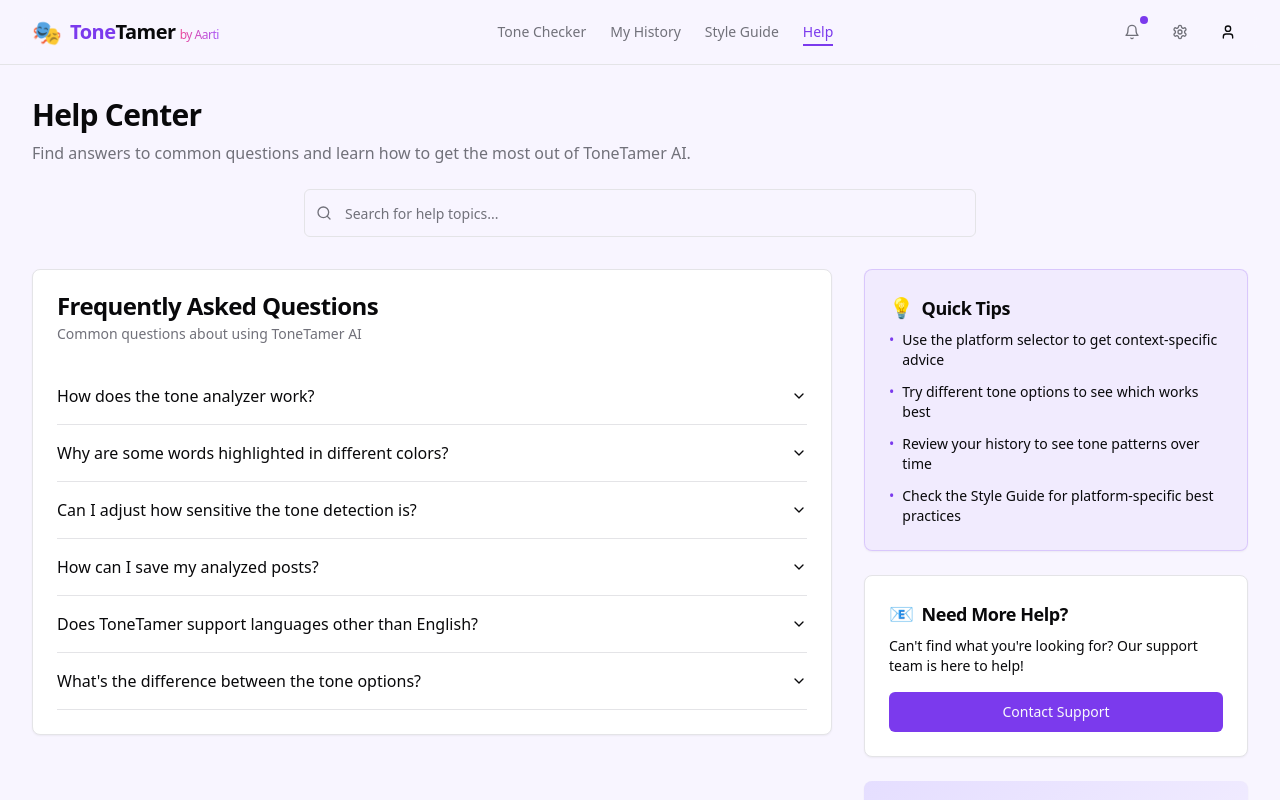
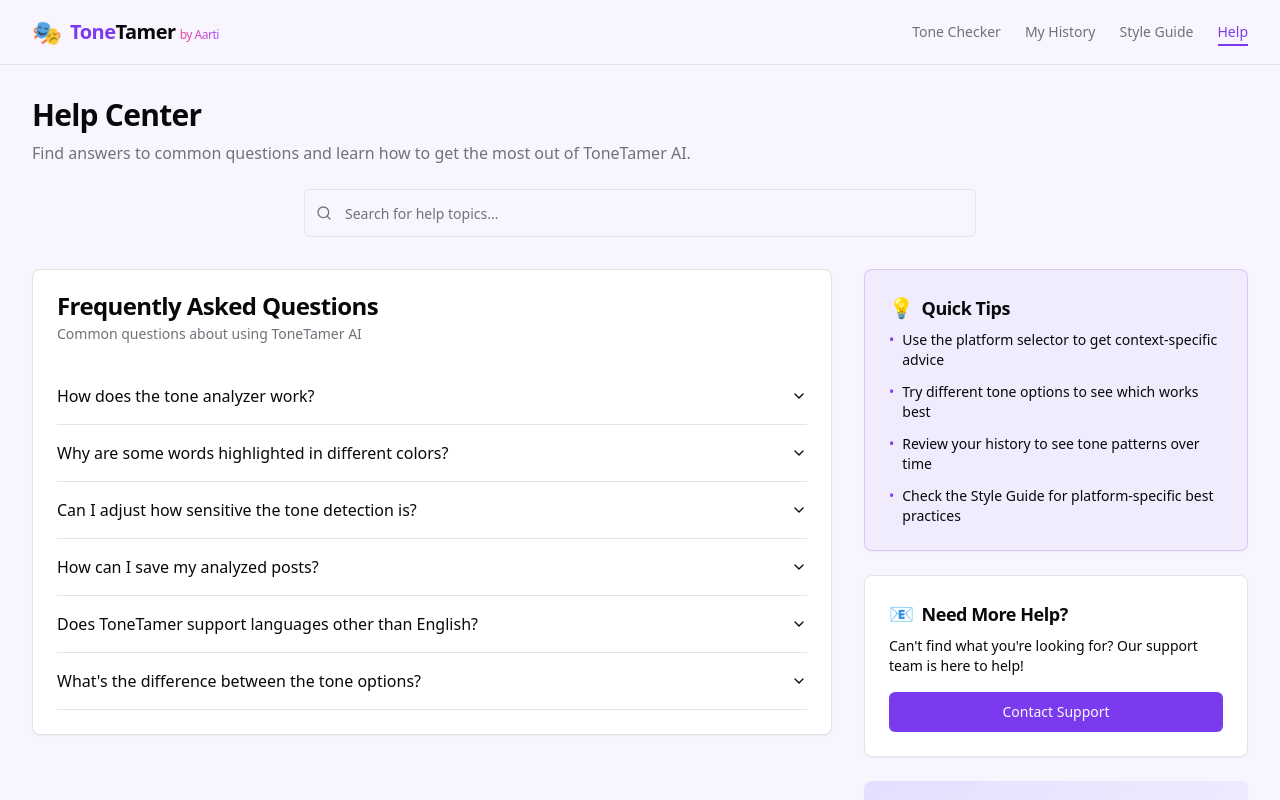
Before and after one commit to Aarti-panchal01/tone-tamer-ai-41, a React (Vite) app: page /help in a window 1280 px wide. Shown: the top 800 px of the page. Built offline with nearby package versions, Linux system fonts and the light colour scheme.

Commit message:
Remove unused code

```diff
--- a/src/components/Header.tsx
+++ b/src/components/Header.tsx
@@ -1,8 +1,6 @@
 
 import React from 'react';
 import { cn } from "@/lib/utils";
-import { Button } from "@/components/ui/button";
-import { User, Bell, Settings } from "lucide-react";
 import { Link, useLocation } from "react-router-dom";
 
 const Header: React.FC = () => {
@@ -63,19 +61,6 @@ const Header: React.FC = () => {
             Help
           </Link>
         </nav>
-
-        <div className="flex items-center gap-2">
-          <Button variant="ghost" size="icon" className="relative text-muted-foreground hover:text-foreground transition-colors group">
-            <Bell className="h-5 w-5" />
-            <span className="absolute top-1 right-1 w-2 h-2 bg-primary rounded-full group-hover:animate-pulse"></span>
-          </Button>
-          <Button variant="ghost" size="icon" className="text-muted-foreground hover:text-foreground transition-colors">
-            <Settings className="h-5 w-5" />
-          </Button>
-          <Button variant="ghost" size="icon" className="hover:bg-primary/10 transition-colors">
-            <User className="h-5 w-5" />
-          </Button>
-        </div>
       </div>
     </header>
   );
--- a/src/pages/Index.tsx
+++ b/src/pages/Index.tsx
@@ -13,7 +13,7 @@ const Index: React.FC = () => {
       <footer className="py-6 border-t">
         <div className="container flex flex-col md:flex-row items-center justify-between gap-4">
           <p className="text-sm text-muted-foreground">
-            © 2023 ToneTamer. Vibes only.
+            © 2023 ToneTamer by Aarti. Vibes only.
           </p>
           <div className="flex items-center gap-4">
             <a href="#" className="text-sm text-muted-foreground hover:text-foreground">
```
